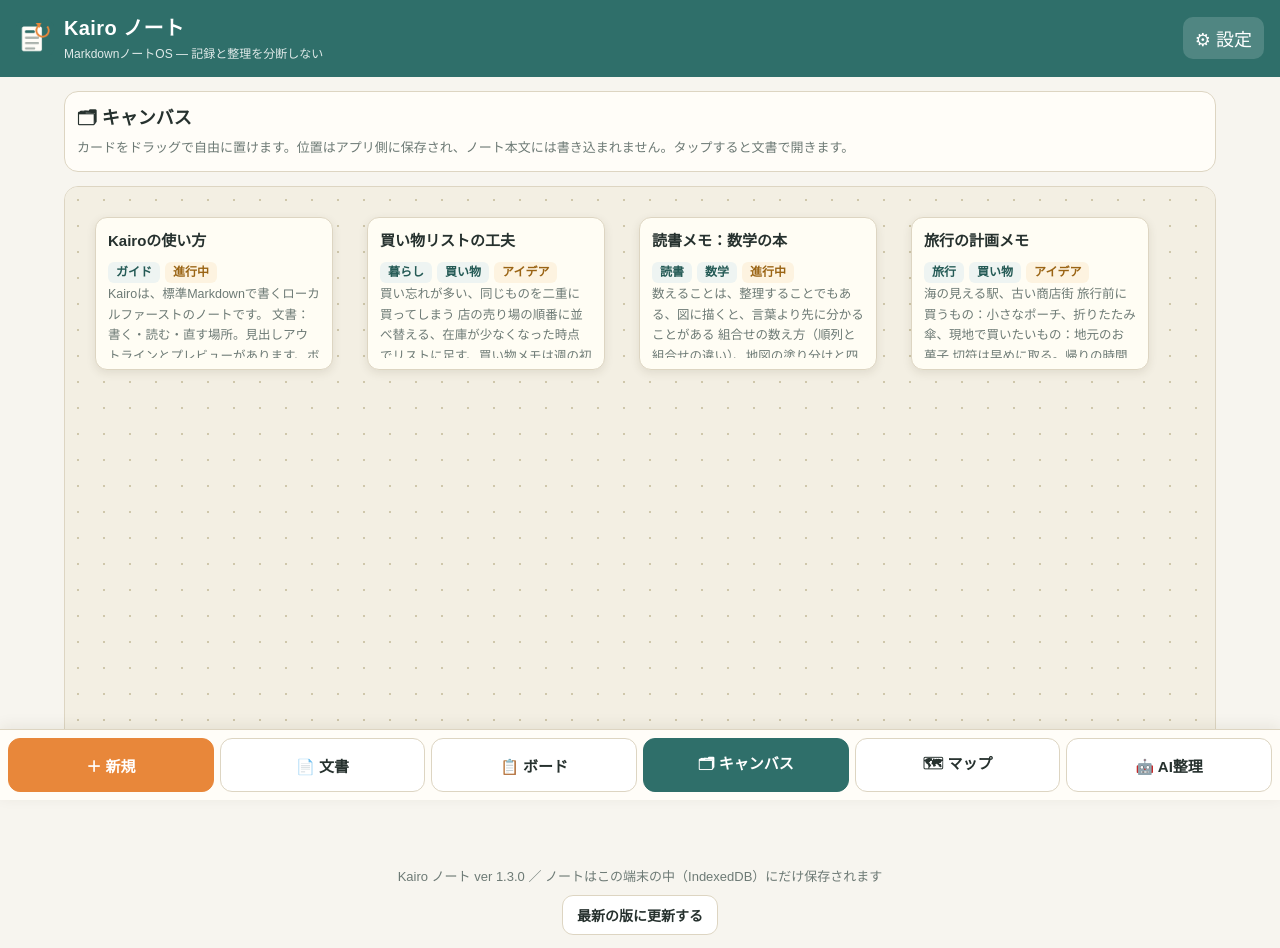
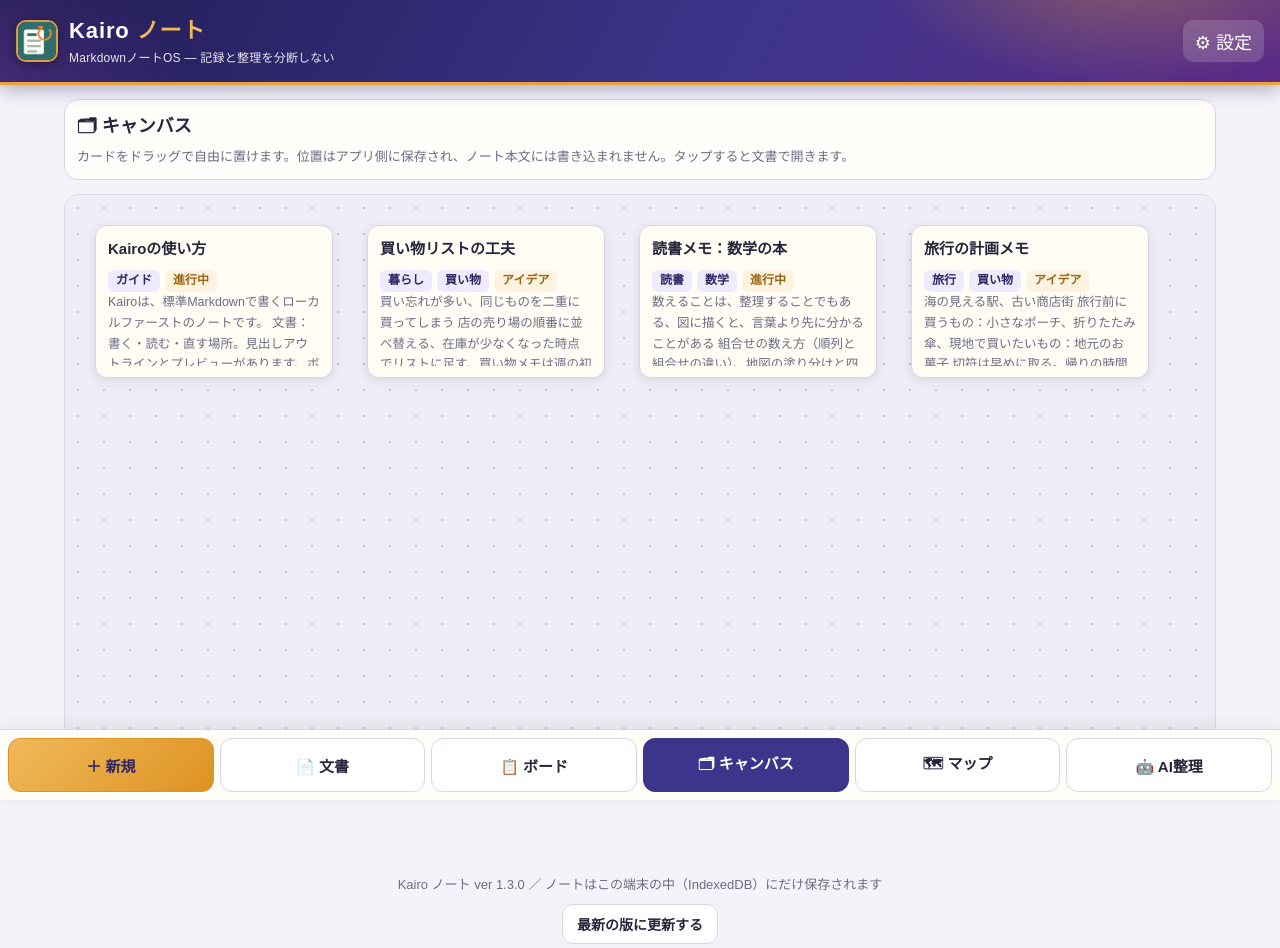
Before and after one commit to jkj7vv2nd7-lang/kairo-notes, a plain HTML site: page index.html in a window 1280 px wide. Both pictures are taken after a click on the button "🗂 キャンバス". Drawn offline with Linux system fonts and the light colour scheme.

Commit message:
Kairo ノート ver 1.3.0（同梱：デザイン刷新 インディゴ×ゴールド）

```diff
--- a/index.html
+++ b/index.html
@@ -5,7 +5,7 @@
 <meta name="viewport" content="width=device-width, initial-scale=1, viewport-fit=cover">
 <title>Kairo ノート ― MarkdownノートOS</title>
 <meta name="description" content="標準Markdownを基盤にした、ローカルファーストのノートアプリ。文書・ボード・キャンバスの3視点と、非破壊のAI整理。">
-<meta name="theme-color" content="#2f6f6a">
+<meta name="theme-color" content="#2e2766">
 <link rel="manifest" href="manifest.webmanifest">
 <link rel="icon" href="icon-192.png">
 <link rel="apple-touch-icon" href="apple-touch-icon.png">
@@ -15,24 +15,25 @@
 <meta property="og:image" content="og-image.png">
 <style>
 :root{
-  --teal:#2f6f6a; --teal-dark:#245a55; --accent:#e8873a; --bg:#f7f5ef; --card:#fffdf8;
-  --ink:#26312e; --muted:#6d7a75; --line:#ddd5c2; --danger:#b03a2e; --ok:#2e7d4f;
+  --teal:#3d348b; --teal-dark:#2e2766; --accent:#e8a33d; --bg:#f5f3fa; --card:#fffefa;
+  --ink:#28243c; --muted:#6f6a85; --line:#d9d4e8; --danger:#b03a2e; --ok:#2e7d4f;
   --del-bg:#fbe9e4; --add-bg:#e6f4ea;
 }
 *{ box-sizing:border-box; }
 html,body{ margin:0; padding:0; }
 body{ font-family:"Hiragino Sans","Hiragino Kaku Gothic ProN","Noto Sans JP",sans-serif; background:var(--bg); color:var(--ink); font-size:16px; line-height:1.65; }
-header.top{ background:var(--teal); color:#fff; padding:12px 16px; display:flex; align-items:center; gap:10px; position:sticky; top:0; z-index:30; }
-header.top img{ width:38px; height:38px; border-radius:9px; }
-header.top .t{ font-size:20px; font-weight:800; letter-spacing:.02em; }
-header.top .sub{ font-size:12px; opacity:.85; }
+header.top{ background:radial-gradient(420px 200px at 88% -40%, rgba(232,163,61,.38), rgba(232,163,61,0) 60%), radial-gradient(520px 280px at -10% 130%, rgba(140,70,180,.5), rgba(140,70,180,0) 62%), linear-gradient(118deg, #221d54 0%, #3d348b 58%, #5b2a86 100%); color:#fff; padding:13px 16px; display:flex; align-items:center; gap:11px; position:sticky; top:0; z-index:30; border-bottom:3px solid var(--accent); box-shadow:0 4px 18px rgba(34,29,84,.35); }
+header.top img{ width:42px; height:42px; border-radius:10px; border:2px solid rgba(232,163,61,.95); box-shadow:0 2px 10px rgba(0,0,0,.35); }
+header.top .t{ font-size:22px; font-weight:800; letter-spacing:.04em; }
+header.top .t .gold{ color:#f2b95c; }
+header.top .sub{ font-size:12px; opacity:.88; letter-spacing:.02em; }
 header.top .sp{ flex:1; }
 .iconbtn{ background:rgba(255,255,255,.16); color:#fff; border:none; border-radius:10px; font-size:18px; padding:8px 12px; cursor:pointer; }
 main{ padding:14px 14px 110px; max-width:1180px; margin:0 auto; }
 .bottombar{ position:fixed; left:0; right:0; bottom:0; z-index:40; background:#fffdf8; border-top:1px solid var(--line); display:flex; gap:6px; padding:8px 8px calc(8px + env(safe-area-inset-bottom)); box-shadow:0 -3px 14px rgba(60,50,20,.08); }
 .bottombar button{ flex:1; min-height:54px; border-radius:12px; border:1.5px solid var(--line); background:#fff; font-size:15px; font-weight:700; color:var(--ink); cursor:pointer; padding:4px 2px; }
 .bottombar button.on{ background:var(--teal); border-color:var(--teal); color:#fff; }
-.bottombar button.new{ background:var(--accent); border-color:var(--accent); color:#fff; }
+.bottombar button.new{ background:linear-gradient(135deg, #f0b95a, #dd9222); border-color:#dd9222; color:#2e2766; }
 .card{ background:var(--card); border:1px solid var(--line); border-radius:14px; padding:14px; margin-bottom:14px; }
 .card h2{ font-size:18px; margin:2px 0 10px; }
 .btn{ display:inline-block; min-height:48px; padding:10px 18px; border-radius:11px; border:1.5px solid var(--teal); background:var(--teal); color:#fff; font-size:16px; font-weight:700; cursor:pointer; }
@@ -50,12 +51,12 @@ label.flabel{ display:block; font-size:13px; font-weight:700; color:var(--muted)
 .hidden{ display:none !important; }
 .chip{ display:inline-block; padding:5px 12px; border-radius:999px; border:1.5px solid var(--line); background:#fff; font-size:13px; font-weight:700; cursor:pointer; margin:0 6px 6px 0; }
 .chip.on{ background:var(--teal); color:#fff; border-color:var(--teal); }
-.tag{ display:inline-block; background:#eef4f2; color:var(--teal-dark); border-radius:6px; padding:1px 8px; font-size:12px; font-weight:700; margin-right:5px; }
+.tag{ display:inline-block; background:#efeafd; color:var(--teal-dark); border-radius:6px; padding:1px 8px; font-size:12px; font-weight:700; margin-right:5px; }
 /* 文書ビュー */
 .docwrap{ display:flex; gap:14px; align-items:flex-start; }
 .notelist{ width:308px; flex:none; }
 .noteitem{ background:var(--card); border:1px solid var(--line); border-radius:12px; padding:11px 12px; margin-bottom:9px; cursor:pointer; }
-.noteitem.on{ border-color:var(--teal); box-shadow:0 0 0 2px rgba(47,111,106,.25); }
+.noteitem.on{ border-color:var(--teal); box-shadow:0 0 0 2px rgba(61,52,139,.28); }
 .noteitem .ttl{ font-weight:800; font-size:16px; }
 .noteitem .meta{ font-size:12px; color:var(--muted); margin-top:3px; }
 .editor{ flex:1; min-width:0; }
@@ -99,13 +100,13 @@ textarea.ed{ min-height:300px; font-family:ui-monospace,Menlo,Consolas,monospace
 .bcard select{ margin-top:8px; padding:6px 8px; font-size:14px; min-height:38px; }
 .bcard.dragging{ opacity:.85; box-shadow:0 10px 24px rgba(40,40,20,.28); z-index:60; position:relative; }
 /* キャンバス */
-.canvaswrap{ overflow:auto; border:1px solid var(--line); border-radius:14px; background:#f3efe3; max-height:70vh; }
-.canvas{ position:relative; width:2300px; height:1500px; background-image:radial-gradient(#cfc7ab 1.2px, transparent 1.3px); background-size:26px 26px; }
+.canvaswrap{ overflow:auto; border:1px solid var(--line); border-radius:14px; background:#efecf7; max-height:70vh; }
+.canvas{ position:relative; width:2300px; height:1500px; background-image:radial-gradient(#c6bfe2 1.2px, transparent 1.3px); background-size:26px 26px; }
 .ccard{ position:absolute; width:238px; background:#fffdf4; border:1.5px solid var(--line); border-radius:12px; padding:11px 12px; box-shadow:0 3px 10px rgba(60,50,20,.10); cursor:grab; touch-action:none; }
 mark{ background:#ffe58a; color:inherit; padding:0 1px; border-radius:2px; }
 .noteitem .excerpt{ font-size:13px; color:var(--muted); margin-top:4px; line-height:1.5; }
-.mapwrap{ overflow:auto; border:1px solid var(--line); border-radius:14px; background:#eef3ee; max-height:70vh; }
-.mapboard{ position:relative; width:1700px; height:1200px; background-image:radial-gradient(#b9c8b9 1.2px, transparent 1.3px); background-size:26px 26px; }
+.mapwrap{ overflow:auto; border:1px solid var(--line); border-radius:14px; background:#eceaf6; max-height:70vh; }
+.mapboard{ position:relative; width:1700px; height:1200px; background-image:radial-gradient(#bcb1de 1.2px, transparent 1.3px); background-size:26px 26px; }
 .mapboard svg{ position:absolute; left:0; top:0; pointer-events:none; }
 .mnode{ position:absolute; display:flex; align-items:center; gap:7px; min-width:76px; min-height:44px; max-width:190px; padding:9px 12px; background:#fffdf4; border:1.5px solid var(--teal); border-radius:999px; box-shadow:0 3px 10px rgba(60,50,20,.12); cursor:grab; touch-action:none; font-size:13.5px; font-weight:700; }
 .mnode .dot{ flex:none; width:11px; height:11px; border-radius:50%; background:var(--accent); }
@@ -147,7 +148,7 @@ footer{ text-align:center; color:var(--muted); font-size:13px; padding:10px 14px
 <header class="top">
   <img src="icon-192.png" alt="">
   <div>
-    <div class="t">Kairo ノート</div>
+    <div class="t">Kairo <span class="gold">ノート</span></div>
     <div class="sub">MarkdownノートOS ― 記録と整理を分断しない</div>
   </div>
   <div class="sp"></div>
@@ -1049,7 +1050,7 @@ function drawMapEdges(){
   svg.innerHTML = mapEdges().map(e => {
     const A = center(e.a), B = center(e.b);
     if(!A || !B) return "";
-    return `<line x1="${A.x}" y1="${A.y}" x2="${B.x}" y2="${B.y}" stroke="#7ba58d" stroke-width="2" stroke-opacity="0.75"/>`;
+    return `<line x1="${A.x}" y1="${A.y}" x2="${B.x}" y2="${B.y}" stroke="#8f83c4" stroke-width="2" stroke-opacity="0.75"/>`;
   }).join("");
 }
 function afterMapRender(){ drawMapEdges(); }
--- a/sw.js
+++ b/sw.js
@@ -1,4 +1,4 @@
-const CACHE = "kairo-v1.3.0";
+const CACHE = "kairo-v1.3.0-2";
 const ASSETS = ["./", "./index.html", "./manifest.webmanifest", "./icon-192.png", "./icon-512.png", "./apple-touch-icon.png", "./og-image.png"];
 self.addEventListener("install", e => {
   e.waitUntil(caches.open(CACHE).then(c => c.addAll(ASSETS)).then(() => self.skipWaiting()));
```
Also changed, not shown: manifest.webmanifest.
